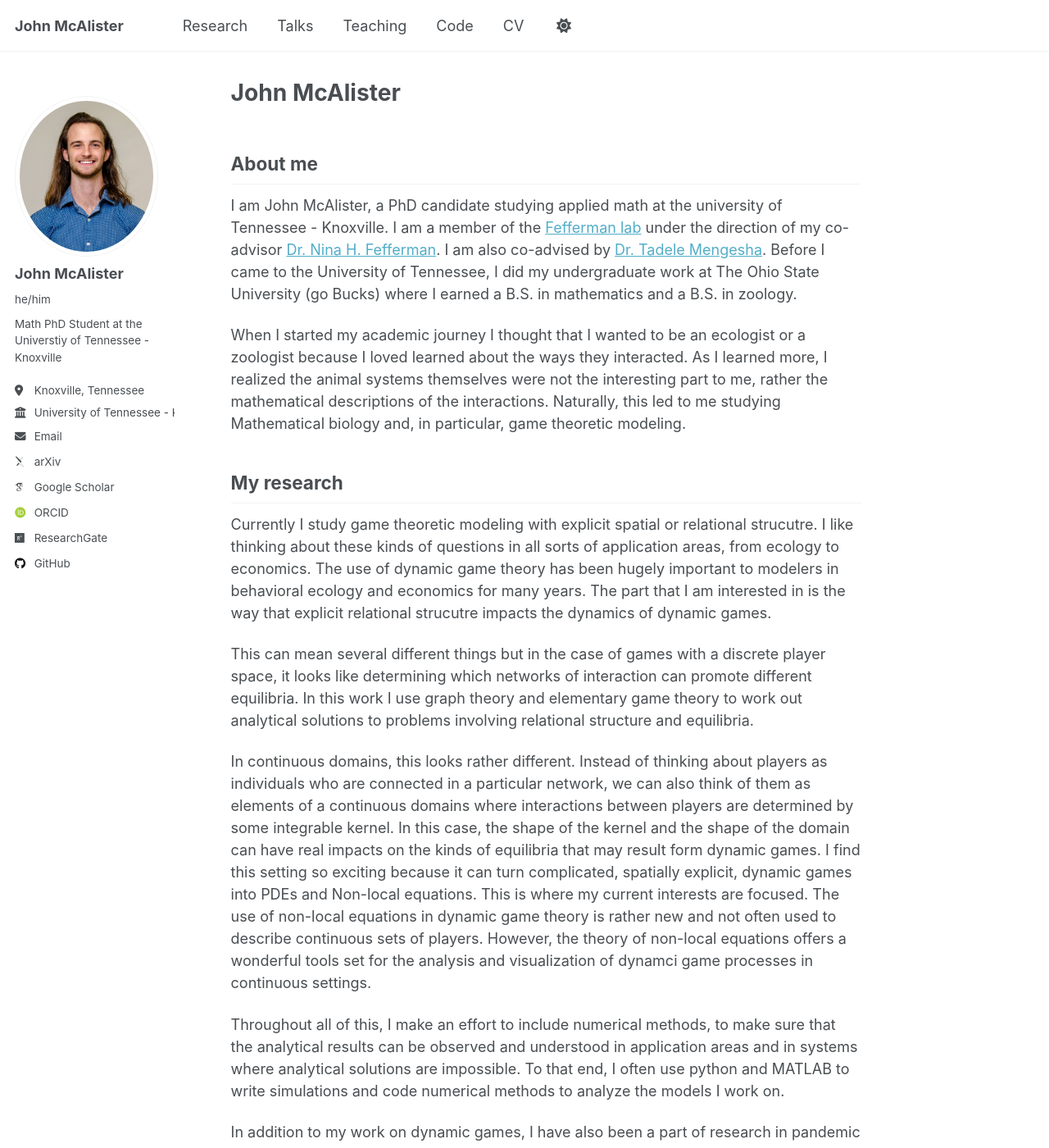
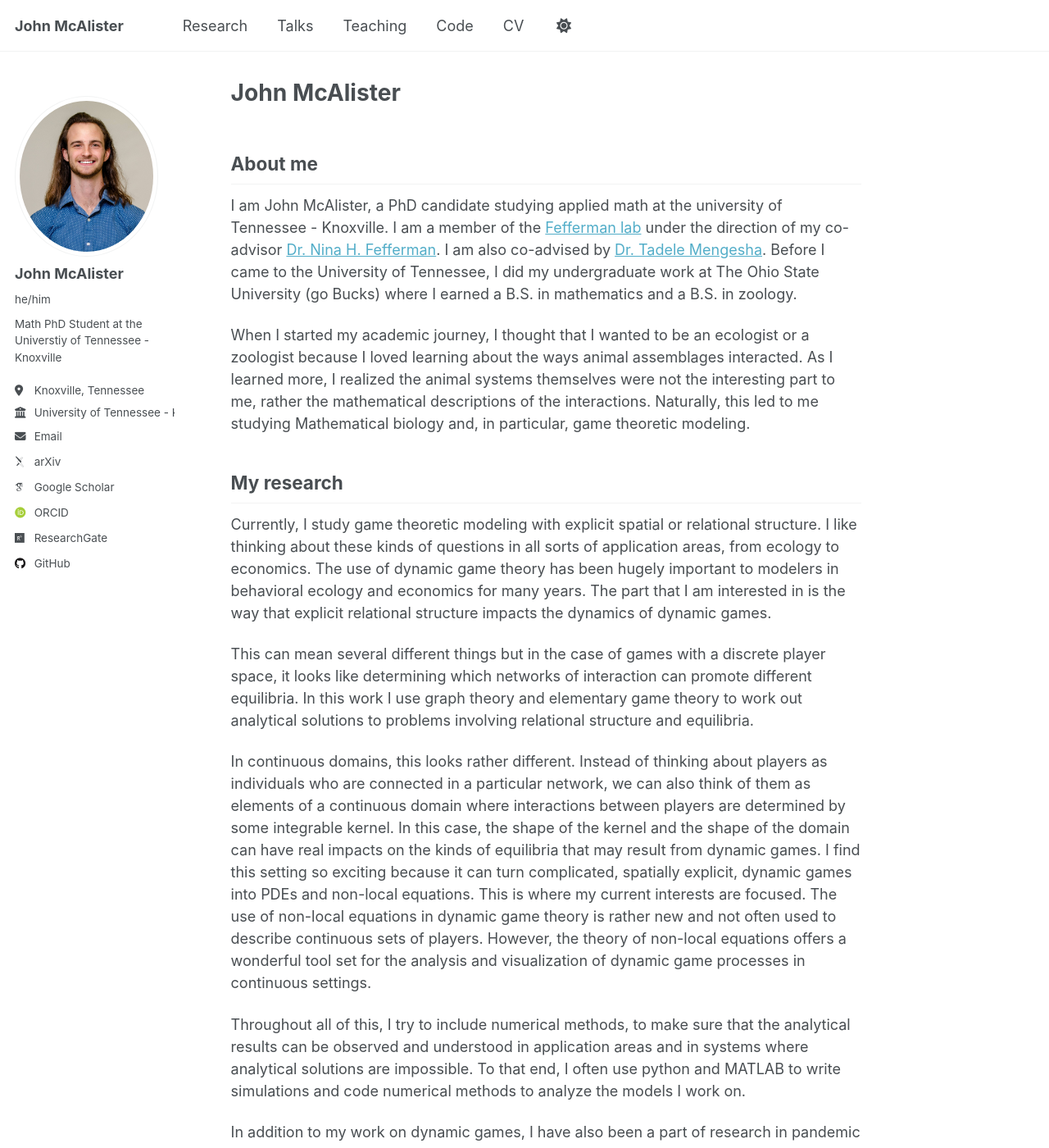
Before and after one commit to jmcalis/jmcalis.github.io, a Jekyll site: the page built from _pages/about.md, in a window 1280 px wide and 1400 px high. Shown: the whole window at 82% size. Built offline with Jekyll 4.4.1, drawn with Linux system fonts in a browser that asks for light colours; some web fonts are replaced; a script that is not in the unit is left out; some of the changed text lies outside the part shown.

Commit message:
typo fix

```diff
--- a/_pages/about.md
+++ b/_pages/about.md
@@ -10,27 +10,27 @@
 ## About me
 I am John McAlister, a PhD candidate studying applied math at the university of Tennessee - Knoxville. I am a member of the [Fefferman lab](https://feffermanlab.org) under the direction of my co-advisor [Dr. Nina H. Fefferman](https://scholar.google.com/citations?user=su7CB3AAAAAJ&hl=en). I am also co-advised by [Dr. Tadele Mengesha](https://scholar.google.com/citations?hl=en&user=TbdmtEgAAAAJ&view_op=list_works). Before I came to the University of Tennessee, I did my undergraduate work at The Ohio State University (go Bucks) where I earned a B.S. in mathematics and a B.S. in zoology.
 
-When I started my academic journey I thought that I wanted to be an ecologist or a zoologist because I loved learned about the ways they interacted. As I learned more, I realized the animal systems themselves were not the interesting part to me, rather the mathematical descriptions of the interactions. Naturally, this led to me studying Mathematical biology and, in particular, game theoretic modeling.
+When I started my academic journey, I thought that I wanted to be an ecologist or a zoologist because I loved learning about the ways animal assemblages interacted. As I learned more, I realized the animal systems themselves were not the interesting part to me, rather the mathematical descriptions of the interactions. Naturally, this led to me studying Mathematical biology and, in particular, game theoretic modeling.
 
 ## My research
-Currently I study game theoretic modeling with explicit spatial or relational strucutre. I like thinking about these kinds of questions in all sorts of application areas, from ecology to economics. The use of dynamic game theory has been hugely important to modelers in behavioral ecology and economics for many years. The part that I am interested in is the way that explicit relational strucutre impacts the dynamics of dynamic games.
+Currently, I study game theoretic modeling with explicit spatial or relational structure. I like thinking about these kinds of questions in all sorts of application areas, from ecology to economics. The use of dynamic game theory has been hugely important to modelers in behavioral ecology and economics for many years. The part that I am interested in is the way that explicit relational structure impacts the dynamics of dynamic games.
 
 This can mean several different things but in the case of games with a discrete player space, it looks like determining which networks of interaction can promote different equilibria. In this work I use graph theory and elementary game theory to work out analytical solutions to problems involving relational structure and equilibria.
 
-In continuous domains, this looks rather different. Instead of thinking about players as individuals who are connected in a particular network, we can also think of them as elements of a continuous domains where interactions between players are determined by some integrable kernel. In this case, the shape of the kernel and the shape of the domain can have real impacts on the kinds of equilibria that may result form dynamic games. I find this setting so exciting because it can turn complicated, spatially explicit, dynamic games into PDEs and Non-local equations. This is where my current interests are focused. The use of non-local equations in dynamic game theory is rather new and not often used to describe continuous sets of players. However, the theory of non-local equations offers a wonderful tools set for the analysis and visualization of dynamci game processes in continuous settings.
+In continuous domains, this looks rather different. Instead of thinking about players as individuals who are connected in a particular network, we can also think of them as elements of a continuous domain where interactions between players are determined by some integrable kernel. In this case, the shape of the kernel and the shape of the domain can have real impacts on the kinds of equilibria that may result from dynamic games. I find this setting so exciting because it can turn complicated, spatially explicit, dynamic games into PDEs and non-local equations. This is where my current interests are focused. The use of non-local equations in dynamic game theory is rather new and not often used to describe continuous sets of players. However, the theory of non-local equations offers a wonderful tool set for the analysis and visualization of dynamic game processes in continuous settings.
 
-Throughout all of this, I make an effort to include numerical methods, to make sure that the analytical results can be observed and understood in application areas and in systems where analytical solutions are impossible. To that end, I often use python and MATLAB to write simulations and code numerical methods to analyze the models I work on.
+Throughout all of this, I try to include numerical methods, to make sure that the analytical results can be observed and understood in application areas and in systems where analytical solutions are impossible. To that end, I often use python and MATLAB to write simulations and code numerical methods to analyze the models I work on.
 
 In addition to my work on dynamic games, I have also been a part of research in pandemic ecology, graph theory, behavioral ecology, and more. You can find a full list of these projects linked [here](https://scholar.google.com/citations?user=QhxXZvAAAAAJ&hl=en).
 
 ## My teaching and mentorship
-Although I am not teaching currently, I have had the opportunity to teach both during my time as an undergraduate and as a graduate student. At the Universtiy of Tennessee, I have had the privilage of teaching Math 119, Math 125, and Math 113.
+I have had the opportunity to teach both during my time as an undergraduate and as a graduate student. At the University of Tennessee, I have had the privilege of teaching Math 119, Math 125, and Math 113.
 
-Outside of those courses, I have also had the opportunity to mentor undergradaute research and am currently leading an undergraduate reasearch project with a very talented student studying hybrid modeling and the theory of planned behavior.
+Outside of those courses, I have also had the opportunity to mentor undergraduate research and am currently leading an undergraduate research project with a very talented student studying hybrid modeling and the theory of planned behavior.
 
 ## My life outside of academia
 Beyond academia, I make it my goal to take up at least one new hobby every year. (You think that I'm joking but my New Years Eve parties often involve a hobby brainstorming session). This means that I go through hobbies quickly but there are a few that have stuck around.
 
-Since my time in undergrad I have enjoyed powerlifting on and off. I really enjoy the routine of going to the gym and lifting in the mornings. During my first years in graduate school I also took up running. I love to run when the weather is nice and I am proud to say I have run a marathon and several halves during my time in graduate school.
+Since my time in undergrad, I have enjoyed powerlifting on and off. I really enjoy the routine of going to the gym and lifting in the mornings. During my first years in graduate school, I also took up running. I love to run when the weather is nice, and I am proud to say I have run a marathon and several halves during my time in graduate school.
 
-Those two hobbies have stuck around longer than the rest, by I also go through rock climbing phases, cycling phases, and quiliting phases. Additionally, I love to follow college football (again go bucks) and college basketball.
+Those two hobbies have stuck around longer than the rest, by I also go through rock climbing phases, cycling phases, and quilting phases. Additionally, I love to follow college football (again go Bucks) and college basketball.
```
